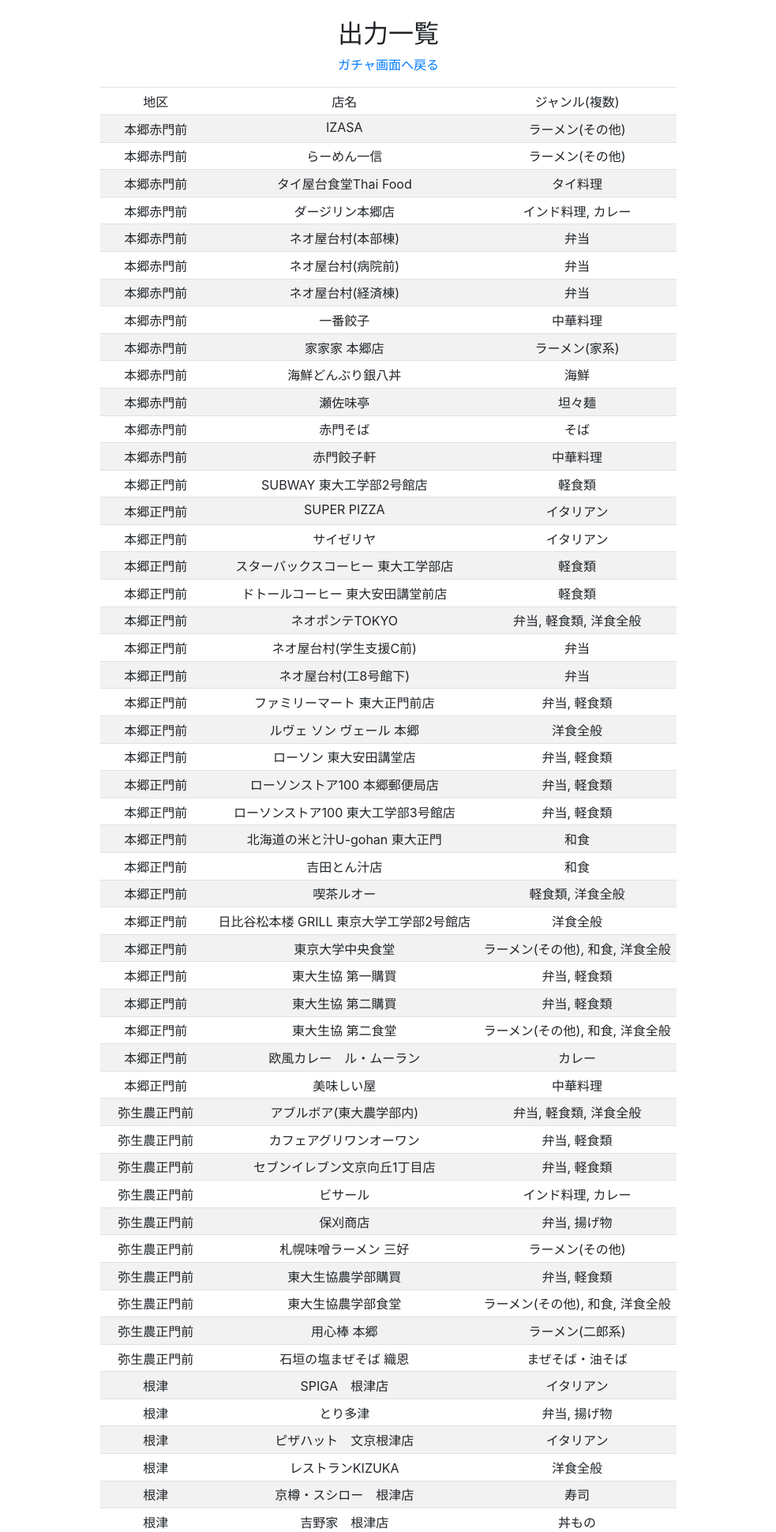
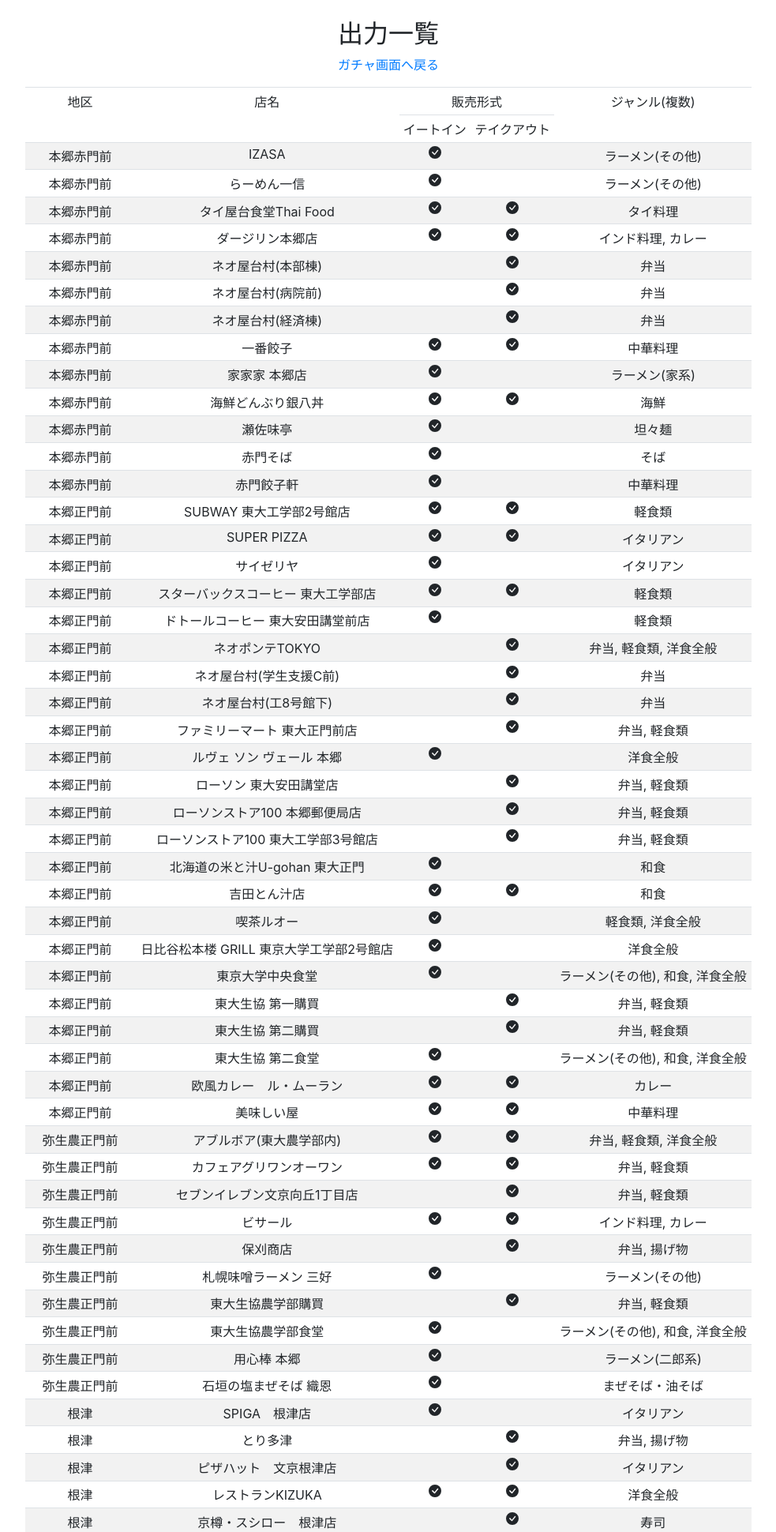
Before and after one commit to tani-cat/hongo_lunch, a Django app: page /list/ in a window 1280 px wide. Shown: the top 1940 px of the page at 79% size, without its empty margins (148-1131 px from the left). Run offline with Django 3.2, Linux system fonts and the light colour scheme; data comes from the database, SQL or seed files in the repository; parts of the project's set-up code (start-up, migrations or seed data) failed here and were passed over; some libraries are stand-ins or nearby versions.

Commit message:
add sale_style column in list

```diff
--- a/lunch_gacha/templates/lunch_gacha/list.html
+++ b/lunch_gacha/templates/lunch_gacha/list.html
@@ -7,13 +7,18 @@
   <h2 class="text-center">出力一覧</h2>
   <p class="text-center"><a href="{% url 'lunch_gacha:gacha' %}">ガチャ画面へ戻る</a></p>
   <div class="row">
-    <div class="col-lg-8 offset-lg-2">
+    <div class="col-lg-10 offset-lg-1">
       <table class="table table-sm table-striped text-center">
         <thead>
           <tr>
-            <td>地区</td>
-            <td>店名</td>
-            <td>ジャンル(複数)</td>
+            <td rowspan="2">地区</td>
+            <td rowspan="2">店名</td>
+            <td colspan="2">販売形式</td>
+            <td rowspan="2">ジャンル(複数)</td>
+          </tr>
+          <tr>
+            <td>イートイン</td>
+            <td>テイクアウト</td>
           </tr>
         </thead>
         <tbody>
@@ -21,6 +26,20 @@
             <tr>
               <td>{{ obj.district }}</td>
               <td>{{ obj.name }}</td>
+              <td>
+                {% if obj.has_eatin %}
+                <svg width="16" height="16">
+                  <use href="{% static 'img/check-circle.svg' %}#check-circle"></use>
+                </svg>
+                {% endif %}
+              </td>
+              <td>
+                {% if obj.has_takeout %}
+                <svg width="16" height="16">
+                  <use href="{% static 'img/check-circle.svg' %}#check-circle"></use>
+                </svg>
+                {% endif %}
+              </td>
               <td>{{ obj.genre|list_all }}</td>
             </tr>
           {% endfor %}
```
Also changed, not shown: lunch_gacha/static/img/check-circle.svg (added).
